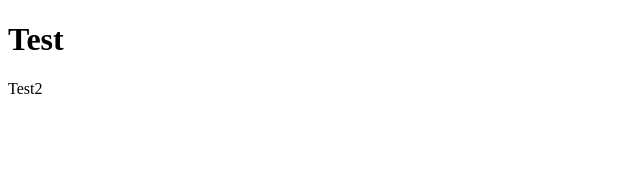
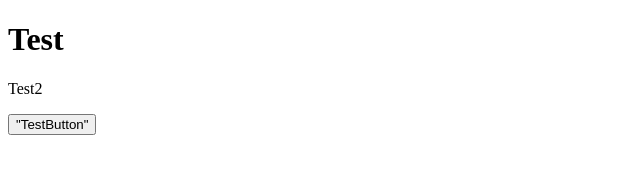
Before and after one commit to androoo06/androoo06.github.io, a plain HTML site: page index.html in a window 1280 px wide. Shown: the whole page, without its empty margins (0-640 px from the left). Drawn offline with Linux system fonts and the light colour scheme.

Commit message:
added main.js; testing button html

```diff
--- a/index.html
+++ b/index.html
@@ -4,6 +4,7 @@
 
 <h1>Test</h1>
 <p>Test2</p>
+<button type="button">"TestButton"</button>
 
 </body>
 </html>
--- /dev/null
+++ b/main.js
@@ -0,0 +1 @@
+// main file hopefully
```
